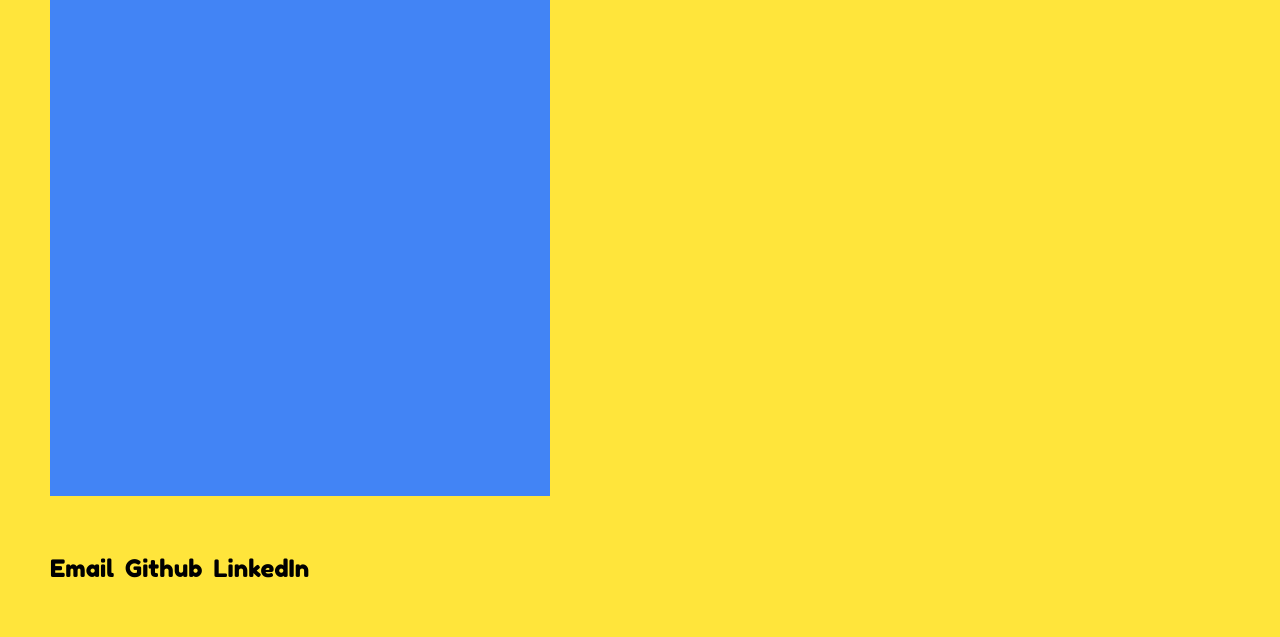
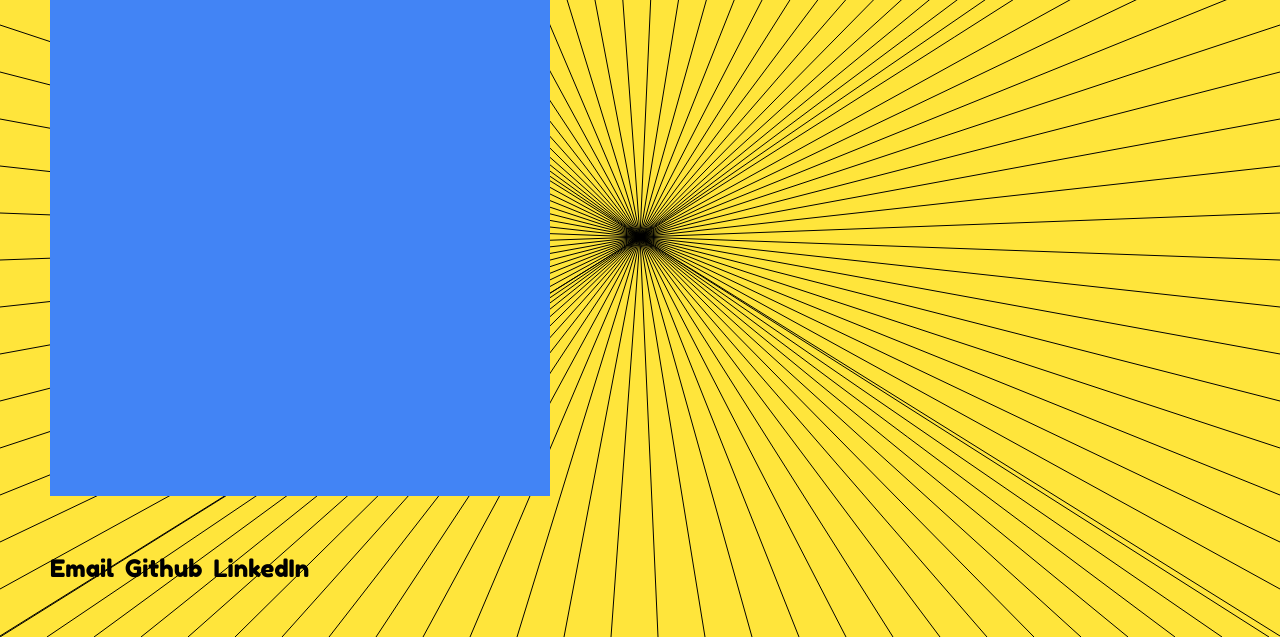
Before and after one commit to atbay1989/atbay1989.github.io, a plain HTML site: page index.html in a window 1280 px wide. Shown: the part 163-800 px from the top of the page. Drawn offline with Linux system fonts and the light colour scheme.

Commit message:
Update index.html

```diff
--- a/index.html
+++ b/index.html
@@ -22,6 +22,6 @@
 
 </body>
 
-<script src="script.js"></script>
+<script src="borrowed-for-testing.js"></script>
 
 </html>
```
